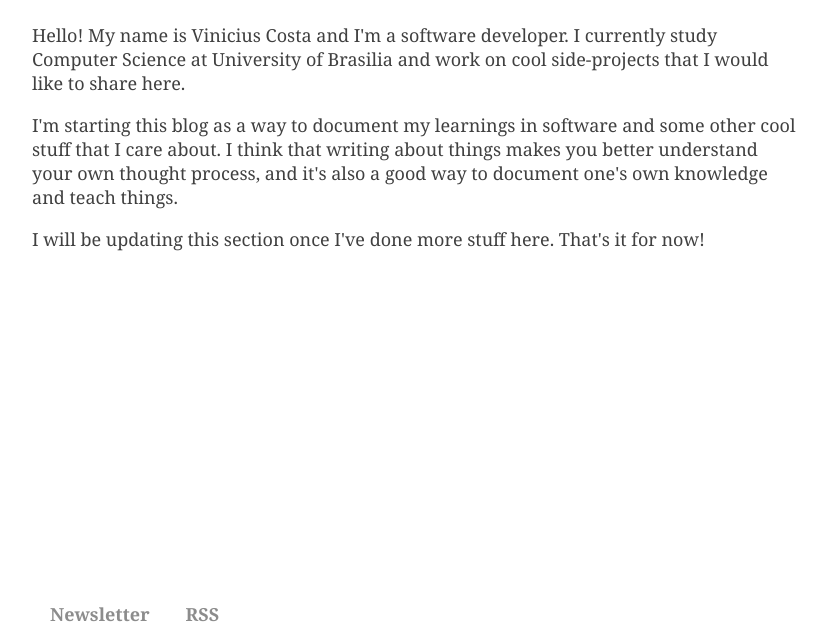
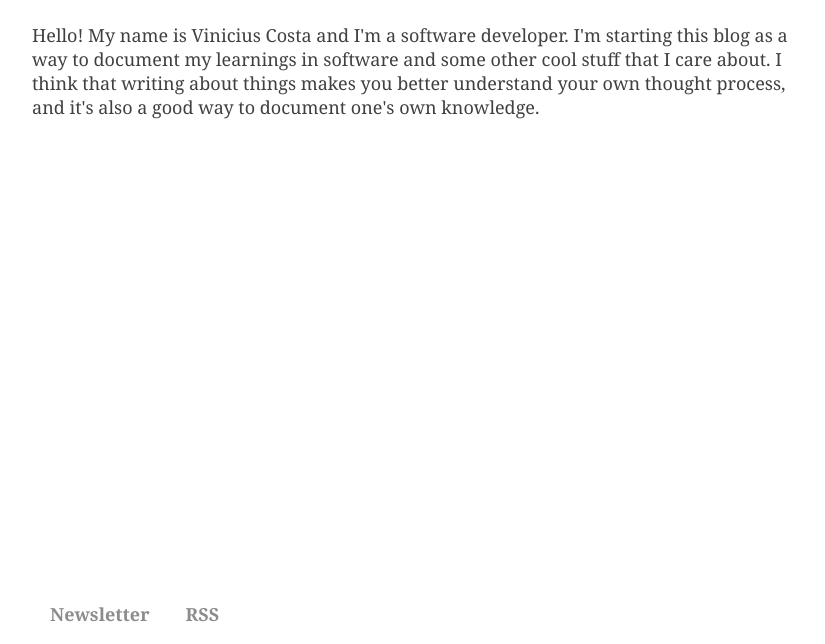
Before and after one commit to vinicius0197/my-blog, a Gatsby site: page /about in a window 1280 px wide. Shown: the part 156-800 px from the top of the page, without its empty margins (224-1049 px from the left). Built offline with nearby package versions, Linux system fonts and the light colour scheme; Gatsby itself is replaced by a stand-in of ours; some packages are replaced by stand-ins of ours; what typography-theme-parnassus would draw is missing.

Commit message:
update about page

```diff
--- a/src/pages/about.js
+++ b/src/pages/about.js
@@ -1,12 +1,8 @@
-import React from 'react';
-import { Helmet } from 'react-helmet';
+import React from "react"
+import { Helmet } from "react-helmet"
 
-import Layout from '../components/layout/layout';
-import {
-  AboutTitle,
-  AboutContainer,
-  AboutBody
-} from '../styles/styles';
+import Layout from "../components/layout/layout"
+import { AboutTitle, AboutContainer, AboutBody } from "../styles/styles"
 
 export default () => {
   return (
@@ -21,27 +17,14 @@ export default () => {
 
         <AboutBody>
           <p>
-          Hello! My name is Vinicius Costa and I'm a software developer. I currently study Computer Science at University of Brasilia
-          and work on cool side-projects that I would like to share here.
+            Hello! My name is Vinicius Costa and I'm a software developer. I'm
+            starting this blog as a way to document my learnings in software and
+            some other cool stuff that I care about. I think that writing about
+            things makes you better understand your own thought process, and
+            it's also a good way to document one's own knowledge.
           </p>
-
-          <p>
-          I'm starting this blog as a way to document my learnings in software and some other cool stuff that I care about. I think that
-          writing about things makes you better understand your own thought process, and it's also a good way to document one's own
-          knowledge and teach things.
-
-          </p>
-
-          <p>
-          I will be updating this section once I've done more stuff here. That's it for now!
-
-          </p>
-
-
-
         </AboutBody>
-
       </AboutContainer>
     </Layout>
-  );
+  )
 }
```
